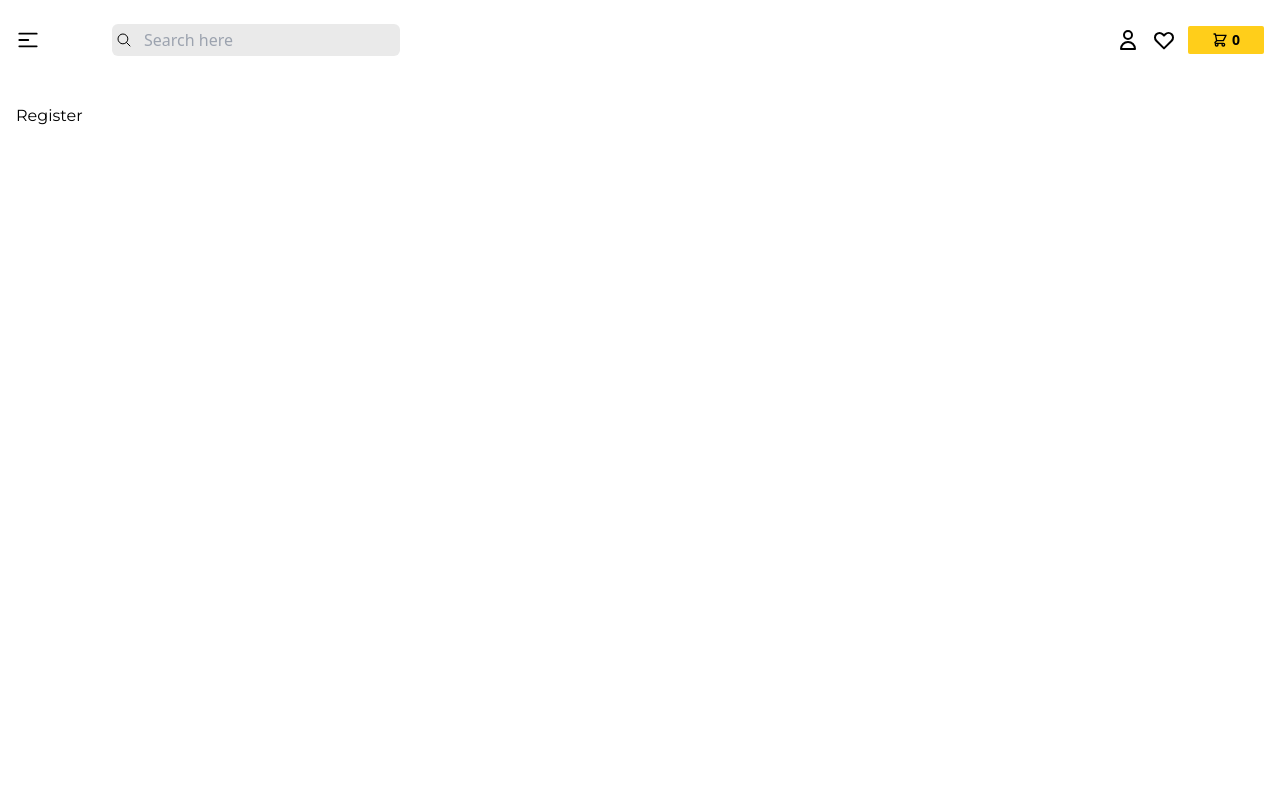
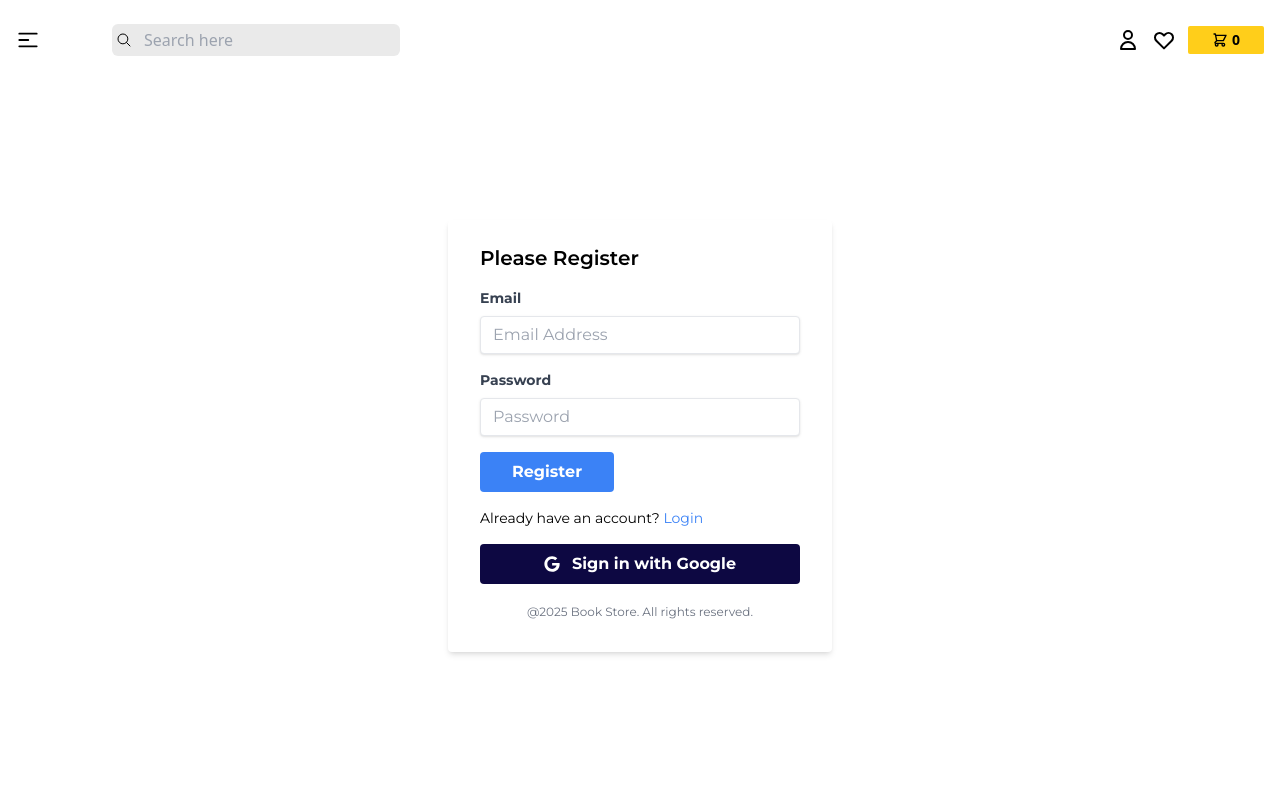
Before and after one commit to DrishyaShrestha09/kitab-sangrahalaya, a React (Vite) app in the folder frontend/: page /register in a window 1280 px wide. Shown: the top 800 px of the page. Built offline with nearby package versions, Linux system fonts and the light colour scheme.

Commit message:
completed registeration

```diff
--- a/frontend/src/components/Login.jsx
+++ b/frontend/src/components/Login.jsx
@@ -9,6 +9,10 @@
     const { register, handleSubmit, watch, formState: { errors } } = useForm();
 
     const onSubmit = data => console.log(data);
+
+    const handleGoogleSignIn = () =>{
+
+    }
   return (
     <div>
       <h1 className='h-[calc(100vh-120px)] flex justify-center items-center'>
@@ -38,7 +42,9 @@
             <p className='align-baseline font-md mt-4 text-sm'>Dont have an account? Feel free to <Link to="/register" className='text-blue-500 hover:text-blue-700'> Register</Link></p>
             {/* Google auth */}
             <div className='mt-4'>
-              <button className='w-full flex flex-wrap gap-1 items-center justify-center bg-secondary hover:bg-blue-700 text-white font-bold py-2 px-4 rounded foucs:outline-none'>
+              <button
+              onClick={handleGoogleSignIn}
+              className='w-full flex flex-wrap gap-1 items-center justify-center bg-secondary hover:bg-blue-700 text-white font-bold py-2 px-4 rounded foucs:outline-none'>
               <FaGoogle className='mr-2'/>
               Sign in with Google
               </button>
--- a/frontend/src/components/Register.jsx
+++ b/frontend/src/components/Register.jsx
@@ -1,10 +1,59 @@
-import React from 'react'
+import React, { useState } from 'react'
+
+import { Link } from 'react-router-dom'
+
+import { FaGoogle } from "react-icons/fa";
+import { useForm } from "react-hook-form";
 
 const Register = () => {
+  const [message, setMessage] = useState("")
+      const { register, handleSubmit, watch, formState: { errors } } = useForm();
+
+      const onSubmit = data => console.log(data);
+
+      const handleGoogleSignIn = () =>{
+
+      }
   return (
     <div>
-      <h1>Register</h1>
-    </div>
+    <h1 className='h-[calc(100vh-120px)] flex justify-center items-center'>
+      <div className='w-full max-w-sm mx-auto bg-white shadow-md rounded px-8 pt-6 pb-8 mb-4'>
+          <h2 className='text-xl font-semibold mb-4'>Please Register</h2>
+
+          <form onSubmit={handleSubmit(onSubmit)}>
+              <div className='mb-4'>
+                  <label className='block text-gray-700 text-sm font-bold mb-2' htmlFor="email">Email</label>
+                  <input
+                  {...register("email", { required: true })}
+                  type="email" name='email' placeholder='Email Address' className='shadow appearance-none border rounded w-full py-2 px-3 leading-tight focus:outline-none focus:shadow' />
+              </div>
+              <div className='mb-4'>
+                  <label className='block text-gray-700 text-sm font-bold mb-2' htmlFor="password">Password</label>
+                  <input
+                  {...register("password", { required: true })}
+                  type="password" name='password' placeholder='Password' className='shadow appearance-none border rounded w-full py-2 px-3 leading-tight focus:outline-none focus:shadow' />
+              </div>
+              {
+                message && <p className='text-red-700 text-xs italic mb-3'>{message}</p>
+              }
+              <div>
+                  <button className='bg-blue-500 hover:bg-blue-700 text-white font-bold py-2 px-8 rounded focus:outline-none'>Register</button>
+              </div>
+          </form>
+          <p className='align-baseline font-md mt-4 text-sm'>Already have an account? <Link to="/login" className='text-blue-500 hover:text-blue-700'> Login</Link></p>
+          {/* Google auth */}
+          <div className='mt-4'>
+            <button
+            onClick={handleGoogleSignIn}
+            className='w-full flex flex-wrap gap-1 items-center justify-center bg-secondary hover:bg-blue-700 text-white font-bold py-2 px-4 rounded foucs:outline-none'>
+            <FaGoogle className='mr-2'/>
+            Sign in with Google
+            </button>
+          </div>
+          <p className='mt-5 text-center text-gray-500 text-xs'>@2025 Book Store. All rights reserved.</p>
+      </div>
+    </h1>
+  </div>
   )
 }
 
```
